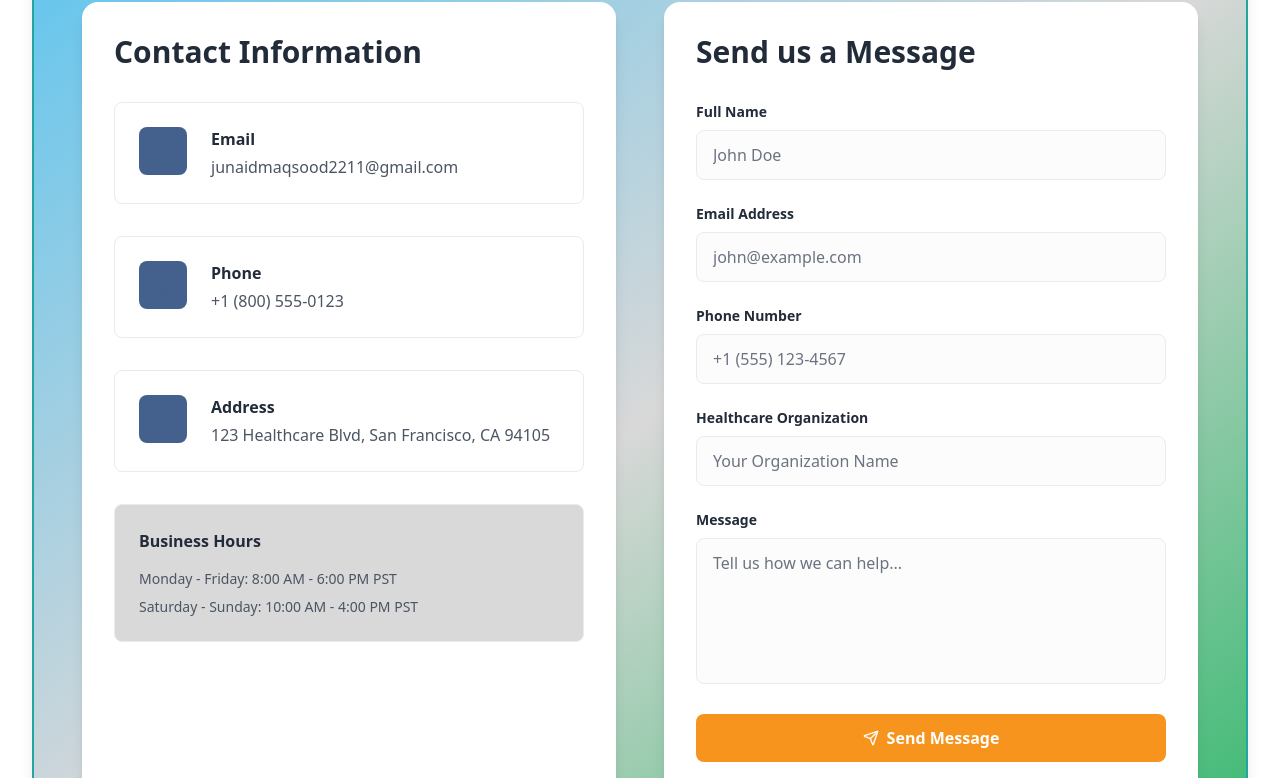
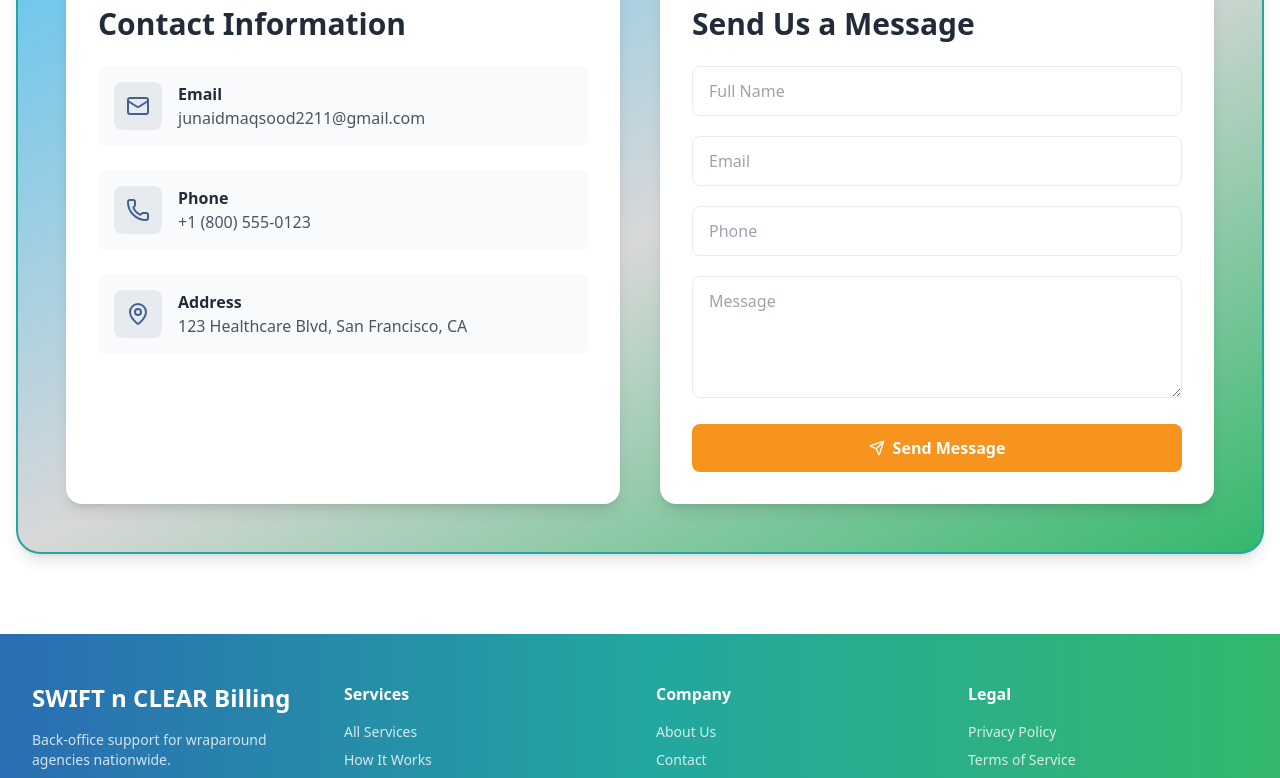
Before and after one commit to junaidmaqs00d/SNCB, a Next.js app: page /contact in a window 1280 px wide. Shown: the part 476-1254 px from the top of the page. Built offline with nearby package versions, Linux system fonts and the light colour scheme.

Commit message:
new changes

```diff
--- a/app/contact/page.tsx
+++ b/app/contact/page.tsx
@@ -15,19 +15,6 @@ interface ContactFormData {
   message: string
 }
 
-const containerVariants = {
-  hidden: { opacity: 0 },
-  visible: {
-    opacity: 1,
-    transition: { staggerChildren: 0.1, delayChildren: 0.2 },
-  },
-}
-
-const itemVariants = {
-  hidden: { opacity: 0, y: 20 },
-  visible: { opacity: 1, y: 0, transition: { duration: 0.5 } },
-}
-
 export default function ContactPage() {
   const { register, handleSubmit, formState: { errors }, reset } = useForm<ContactFormData>()
   const [isSubmitting, setIsSubmitting] = useState(false)
@@ -35,237 +22,101 @@ export default function ContactPage() {
 
   const onSubmit = async (data: ContactFormData) => {
     setIsSubmitting(true)
-    try {
-      const response = await fetch('/api/send-email', {
-        method: 'POST',
-        headers: {
-          'Content-Type': 'application/json',
-        },
-        body: JSON.stringify(data),
-      })
-
-      if (response.ok) {
+    setTimeout(() => {
       setSubmitSuccess(true)
       reset()
-        setTimeout(() => setSubmitSuccess(false), 5000)
-      } else {
-        throw new Error('Failed to send email')
-      }
-    } catch (error) {
-      console.error('Form submission error:', error)
-    } finally {
       setIsSubmitting(false)
-    }
+      setTimeout(() => setSubmitSuccess(false), 4000)
+    }, 1500)
   }
 
   return (
     <>
       <Navbar />
 
-      {/* Header Section */}
-      <section className="bg-gradient-to-r from-[#2A6DB3] via-[#23A6A0] to-[#33B86C] text-white pt-32 pb-20 relative overflow-hidden">
-        <div className="absolute inset-0 opacity-10">
-          <div className="absolute top-0 left-0 w-96 h-96 bg-white rounded-full -translate-x-1/2 -translate-y-1/2"></div>
-          <div className="absolute bottom-0 right-0 w-96 h-96 bg-white rounded-full translate-x-1/2 translate-y-1/2"></div>
-        </div>
-        <div className="max-w-7xl mx-auto px-4 sm:px-6 lg:px-8 text-center relative z-10">
-          <motion.div
-            initial={{ opacity: 0, y: 20 }}
-            animate={{ opacity: 1, y: 0 }}
-            transition={{ duration: 0.6 }}
-          >
-            <h1 className="text-5xl md:text-6xl font-bold mb-6 bg-gradient-to-r from-[#F7941E] via-white to-[#63C5EE] bg-clip-text text-transparent">Book Your Discovery Call</h1>
-            <p className="text-xl opacity-90 max-w-2xl mx-auto text-white">
-              Let's discuss how we can help your wraparound agency scale and succeed.
+      {/* Header */}
+      <section className="bg-gradient-to-r from-[#2A6DB3] via-[#23A6A0] to-[#33B86C] text-white pt-32 pb-20 text-center">
+        <h1 className="text-4xl md:text-6xl font-bold mb-6 bg-gradient-to-r from-[#F7941E] via-white to-[#63C5EE] bg-clip-text text-transparent">
+          Book Your Discovery Call
+        </h1>
+        <p className="text-lg md:text-xl opacity-90 max-w-xl mx-auto">
+          Let’s discuss how we can support your agency.
         </p>
-          </motion.div>
-        </div>
       </section>
 
-      {/* Contact Content */}
+      {/* Contact Section */}
       <section className="py-20 bg-white">
-        <div className="max-w-7xl mx-auto px-4 sm:px-6 lg:px-8">
-          <div className="bg-gradient-to-br from-[#63C5EE] via-[#D8D8D8] to-[#33B86C] rounded-3xl p-12 shadow-lg border-2 border-[#23A6A0]">
-            <div className="grid grid-cols-1 lg:grid-cols-2 gap-12">
+        <div className="max-w-7xl mx-auto px-4">
+          <div className="bg-gradient-to-br from-[#63C5EE] via-[#D8D8D8] to-[#33B86C] rounded-3xl p-6 md:p-12 shadow-lg border-2 border-[#23A6A0]">
+
+            <div className="grid grid-cols-1 lg:grid-cols-2 gap-10">
+
               {/* Contact Info */}
-            <motion.div
-              variants={containerVariants}
-              initial="hidden"
-              whileInView="visible"
-              viewport={{ once: true }}
-              className="space-y-8 bg-white rounded-2xl p-8 shadow-lg"
-            >
-              <motion.div variants={itemVariants}>
-                <h2 className="text-3xl font-bold text-foreground mb-8">Contact Information</h2>
-              </motion.div>
+              <div className="bg-white rounded-2xl p-5 md:p-8 shadow-lg space-y-6">
+                <h2 className="text-2xl md:text-3xl font-bold">Contact Information</h2>
 
                 {[
-                {
-                  icon: Mail,
-                  label: 'Email',
-                  value: 'junaidmaqsood2211@gmail.com',
-                  href: 'mailto:junaidmaqsood2211@gmail.com',
-                },
-                {
-                  icon: Phone,
-                  label: 'Phone',
-                  value: '+1 (800) 555-0123',
-                  href: 'tel:+18005550123',
-                },
-                {
-                  icon: MapPin,
-                  label: 'Address',
-                  value: '123 Healthcare Blvd, San Francisco, CA 94105',
-                  href: '#',
-                },
+                  { icon: Mail, label: 'Email', value: 'junaidmaqsood2211@gmail.com' },
+                  { icon: Phone, label: 'Phone', value: '+1 (800) 555-0123' },
+                  { icon: MapPin, label: 'Address', value: '123 Healthcare Blvd, San Francisco, CA' },
                 ].map((item, i) => (
-                <motion.a
-                  key={i}
-                  variants={itemVariants}
-                  href={item.href}
-                  className="flex gap-6 p-6 bg-card rounded-lg border border-border hover:shadow-lg transition-shadow group"
-                >
-                  <div className="w-12 h-12 bg-primary bg-opacity-10 rounded-lg flex items-center justify-center flex-shrink-0 group-hover:bg-primary group-hover:bg-opacity-20 transition-all">
+                  <div key={i} className="flex gap-4 p-4 bg-gray-50 rounded-lg">
+                    <div className="w-12 h-12 bg-primary/10 rounded-lg flex items-center justify-center">
                       <item.icon className="w-6 h-6 text-primary" />
                     </div>
                     <div>
-                    <h3 className="font-semibold text-foreground mb-1">{item.label}</h3>
-                    <p className="text-gray-600">{item.value}</p>
+                      <p className="font-semibold">{item.label}</p>
+                      <p className="text-gray-600 break-words">{item.value}</p>
                     </div>
-                </motion.a>
+                  </div>
                 ))}
+              </div>
 
-              {/* Office Hours */}
-              <motion.div
-                variants={itemVariants}
-                className="p-6 bg-secondary rounded-lg border border-border"
-              >
-                <h3 className="font-semibold text-foreground mb-4">Business Hours</h3>
-                <div className="space-y-2 text-sm text-gray-600">
-                  <p>Monday - Friday: 8:00 AM - 6:00 PM PST</p>
-                  <p>Saturday - Sunday: 10:00 AM - 4:00 PM PST</p>
-                </div>
-              </motion.div>
-            </motion.div>
-
-            {/* Contact Form */}
-            <motion.div
-              initial={{ opacity: 0, y: 20 }}
-              whileInView={{ opacity: 1, y: 0 }}
-              viewport={{ once: true }}
-              className="p-8 bg-white rounded-2xl shadow-lg"
-            >
-              <h2 className="text-3xl font-bold text-foreground mb-8">Send us a Message</h2>
+              {/* Form */}
+              <div className="bg-white rounded-2xl p-5 md:p-8 shadow-lg">
+                <h2 className="text-2xl md:text-3xl font-bold mb-6">Send Us a Message</h2>
 
                 {submitSuccess && (
-                <motion.div
-                  initial={{ opacity: 0 }}
-                  animate={{ opacity: 1 }}
-                  className="mb-6 p-4 bg-green-100 border border-green-300 rounded-lg text-green-800"
-                >
-                  Thank you! We'll get back to you shortly.
-                </motion.div>
+                  <div className="mb-4 p-4 bg-green-100 text-green-800 rounded-lg">
+                    Message sent successfully!
+                  </div>
                 )}
 
-              <form onSubmit={handleSubmit(onSubmit)} className="space-y-6">
-                {/* Name */}
-                <div>
-                  <label className="block text-sm font-semibold text-foreground mb-2">
-                    Full Name
-                  </label>
+                <form onSubmit={handleSubmit(onSubmit)} className="space-y-5">
                   <input
-                    type="text"
-                    placeholder="John Doe"
-                    {...register('name', { required: 'Name is required' })}
-                    className="w-full px-4 py-3 rounded-lg bg-background border border-border text-foreground placeholder-gray-500 focus:outline-none focus:ring-2 focus:ring-primary"
+                    placeholder="Full Name"
+                    {...register('name', { required: true })}
+                    className="w-full px-4 py-3 border rounded-lg"
                   />
-                  {errors.name && <p className="text-red-500 text-sm mt-1">{errors.name.message}</p>}
-                </div>
+                  <input
+                    placeholder="Email"
+                    {...register('email', { required: true })}
+                    className="w-full px-4 py-3 border rounded-lg"
+                  />
+                  <input
+                    placeholder="Phone"
+                    {...register('phone')}
+                    className="w-full px-4 py-3 border rounded-lg"
+                  />
+                  <textarea
+                    placeholder="Message"
+                    rows={4}
+                    {...register('message', { required: true })}
+                    className="w-full px-4 py-3 border rounded-lg"
+                  />
 
-                {/* Email */}
-                <div>
-                  <label className="block text-sm font-semibold text-foreground mb-2">
-                    Email Address
-                  </label>
-                  <input
-                    type="email"
-                    placeholder="john@example.com"
-                    {...register('email', {
-                      required: 'Email is required',
-                      pattern: {
-                        value: /^[^\s@]+@[^\s@]+\.[^\s@]+$/,
-                        message: 'Please enter a valid email',
-                      },
-                    })}
-                    className="w-full px-4 py-3 rounded-lg bg-background border border-border text-foreground placeholder-gray-500 focus:outline-none focus:ring-2 focus:ring-primary"
-                  />
-                  {errors.email && <p className="text-red-500 text-sm mt-1">{errors.email.message}</p>}
-                </div>
-
-                {/* Phone */}
-                <div>
-                  <label className="block text-sm font-semibold text-foreground mb-2">
-                    Phone Number
-                  </label>
-                  <input
-                    type="tel"
-                    placeholder="+1 (555) 123-4567"
-                    {...register('phone')}
-                    className="w-full px-4 py-3 rounded-lg bg-background border border-border text-foreground placeholder-gray-500 focus:outline-none focus:ring-2 focus:ring-primary"
-                  />
-                </div>
-
-                {/* Company */}
-                <div>
-                  <label className="block text-sm font-semibold text-foreground mb-2">
-                    Healthcare Organization
-                  </label>
-                  <input
-                    type="text"
-                    placeholder="Your Organization Name"
-                    {...register('company')}
-                    className="w-full px-4 py-3 rounded-lg bg-background border border-border text-foreground placeholder-gray-500 focus:outline-none focus:ring-2 focus:ring-primary"
-                  />
-                </div>
-
-                {/* Message */}
-                <div>
-                  <label className="block text-sm font-semibold text-foreground mb-2">
-                    Message
-                  </label>
-                  <textarea
-                    placeholder="Tell us how we can help..."
-                    rows={5}
-                    {...register('message', { required: 'Message is required' })}
-                    className="w-full px-4 py-3 rounded-lg bg-background border border-border text-foreground placeholder-gray-500 focus:outline-none focus:ring-2 focus:ring-primary resize-none"
-                  />
-                  {errors.message && <p className="text-red-500 text-sm mt-1">{errors.message.message}</p>}
-                </div>
-
-                {/* Submit Button */}
                   <button
                     type="submit"
                     disabled={isSubmitting}
-                  className="w-full bg-[#F7941E] hover:bg-[#E57F0F] disabled:bg-gray-400 text-white px-6 py-3 rounded-lg font-semibold transition-all duration-200 hover:scale-105 flex items-center justify-center gap-2"
+                    className="w-full bg-[#F7941E] hover:bg-[#E57F0F] text-white py-3 rounded-lg font-semibold flex items-center justify-center gap-2"
                   >
-                  {isSubmitting ? (
-                    <>
-                      <div className="w-5 h-5 border-2 border-primary-foreground border-t-transparent rounded-full animate-spin" />
-                      Sending...
-                    </>
-                  ) : (
-                    <>
-                      <Send className="w-4 h-4" />
-                      Send Message
-                    </>
-                  )}
+                    {isSubmitting ? 'Sending...' : <>
+                      <Send className="w-4 h-4" /> Send Message
+                    </>}
                   </button>
                 </form>
+              </div>
 
-              <p className="text-xs text-gray-600 mt-4">
-                We respect your privacy. Your information will only be used to respond to your inquiry.
-              </p>
-            </motion.div>
             </div>
           </div>
         </div>
```
Also changed, not shown: components/navbar.tsx (+20 -17 lines). Lines whose indentation alone changed are shown as unchanged.
